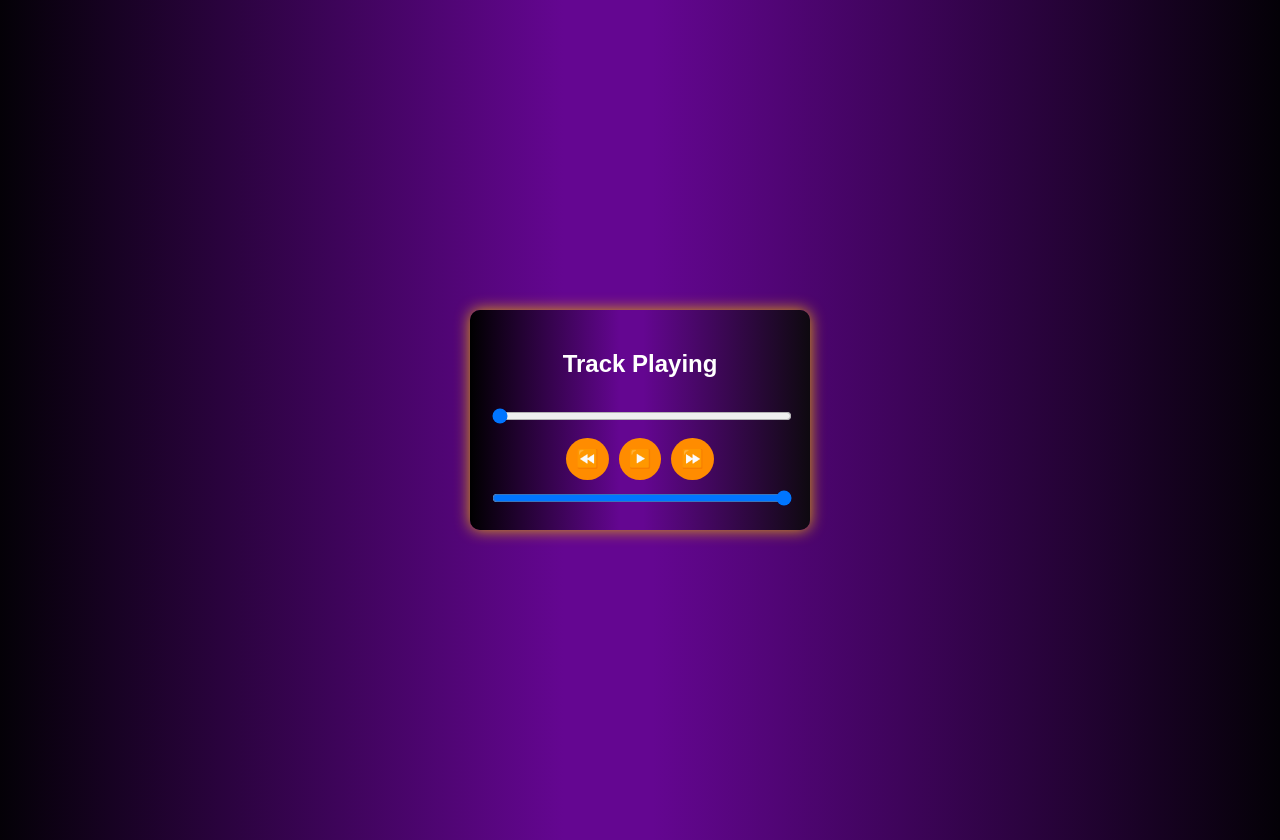
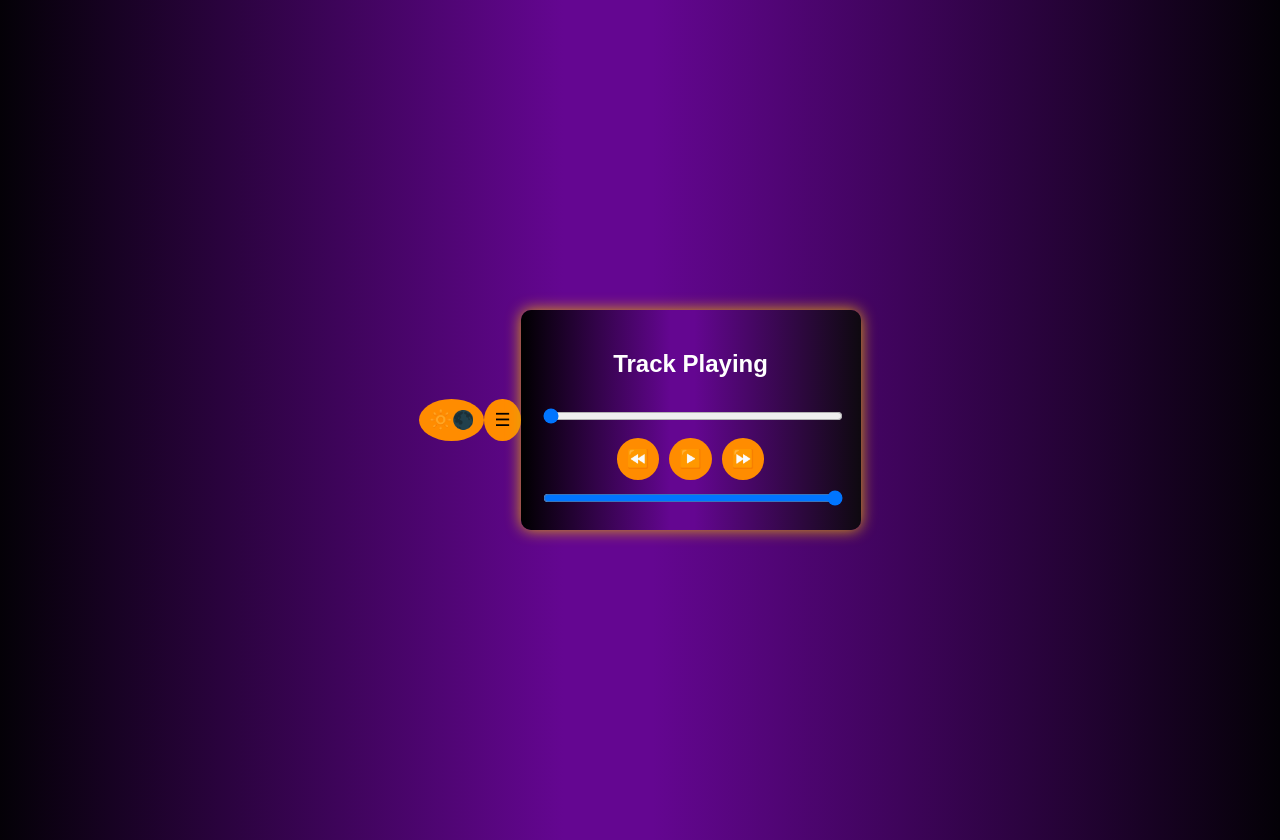
Before and after one commit to 2023154/MusicPlayerAPP, a plain HTML site: page app.html in a window 1280 px wide. Drawn offline with Linux system fonts and the light colour scheme.

Commit message:
Update app.html
button menu and theme toggle ware created

```diff
--- a/app.html
+++ b/app.html
@@ -8,6 +8,12 @@
 
 </head>
 <body>
+
+<button id="themeToggle"  class="theme-toggle">🔆🌑</button>
+
+<button id="menuIcon"  class="menu-icon">☰</button>
+
+
         <div class = musicPlayer>
             <h2 id="trackTitle">Track Playing</h2>
             <audio id="audio"></audio>
```
